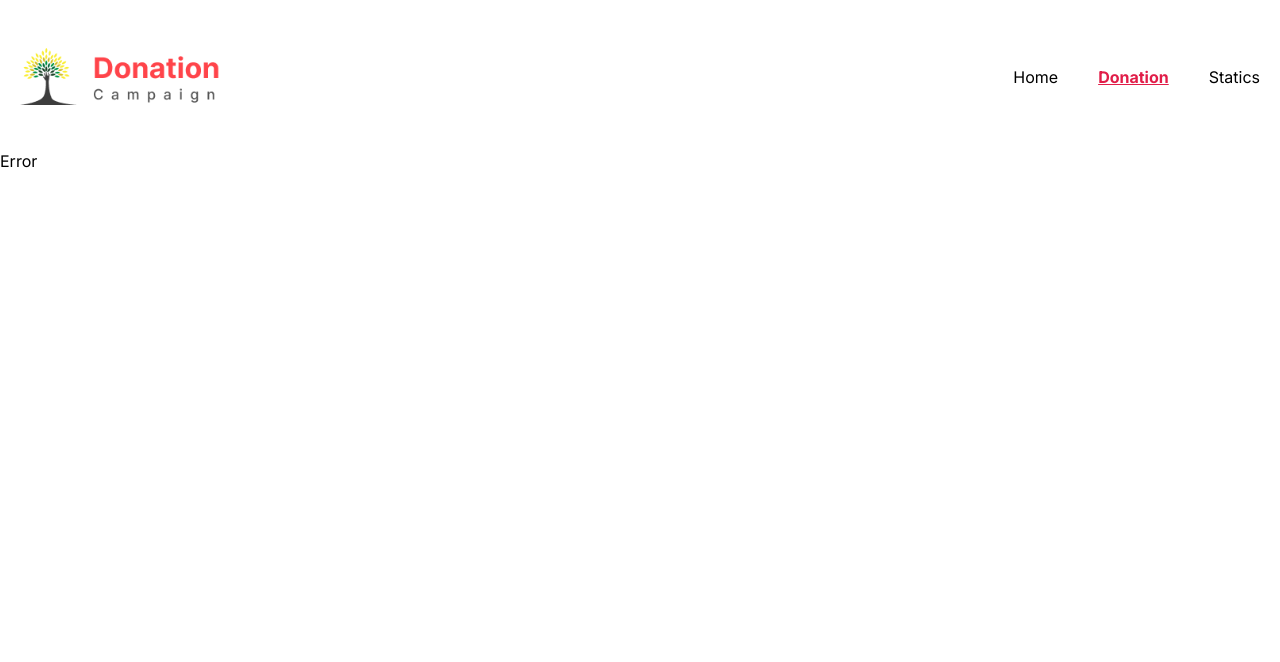
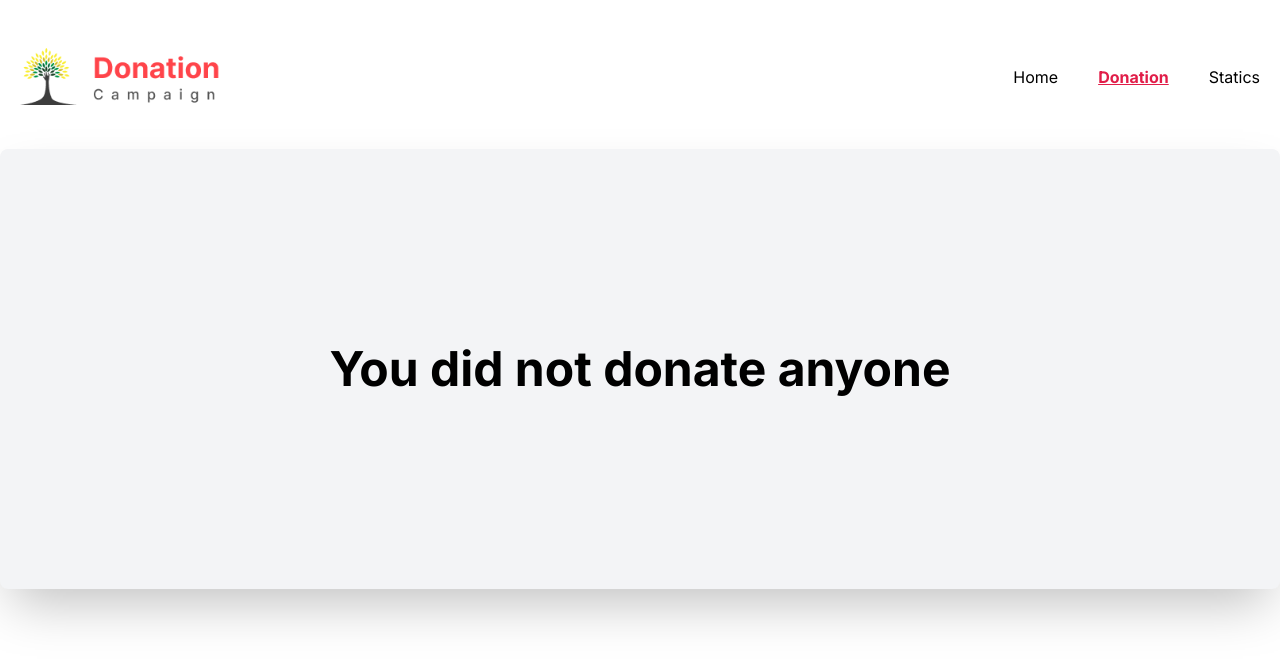
Before and after one commit to mahfuj80/Donation-camping-A8, a React (Vite) app: page /donation in a window 1280 px wide. Shown: the top 662 px of the page. Built offline with nearby package versions, Linux system fonts and the light colour scheme.

Commit message:
if you don't anyone page edit

```diff
--- a/src/Pages/Donation/Donation.jsx
+++ b/src/Pages/Donation/Donation.jsx
@@ -48,7 +48,9 @@ const Donation = () => {
                   ))}
           </div>
         ) : (
-          <div>Error</div>
+          <div className="text-5xl font-bold w-full h-[55vh] flex justify-center items-center bg-gray-100 shadow-2xl rounded-lg">
+            <h1>You did not donate anyone</h1>
+          </div>
         )}
         {/* Show all */}
         <div className="text-center">
```
